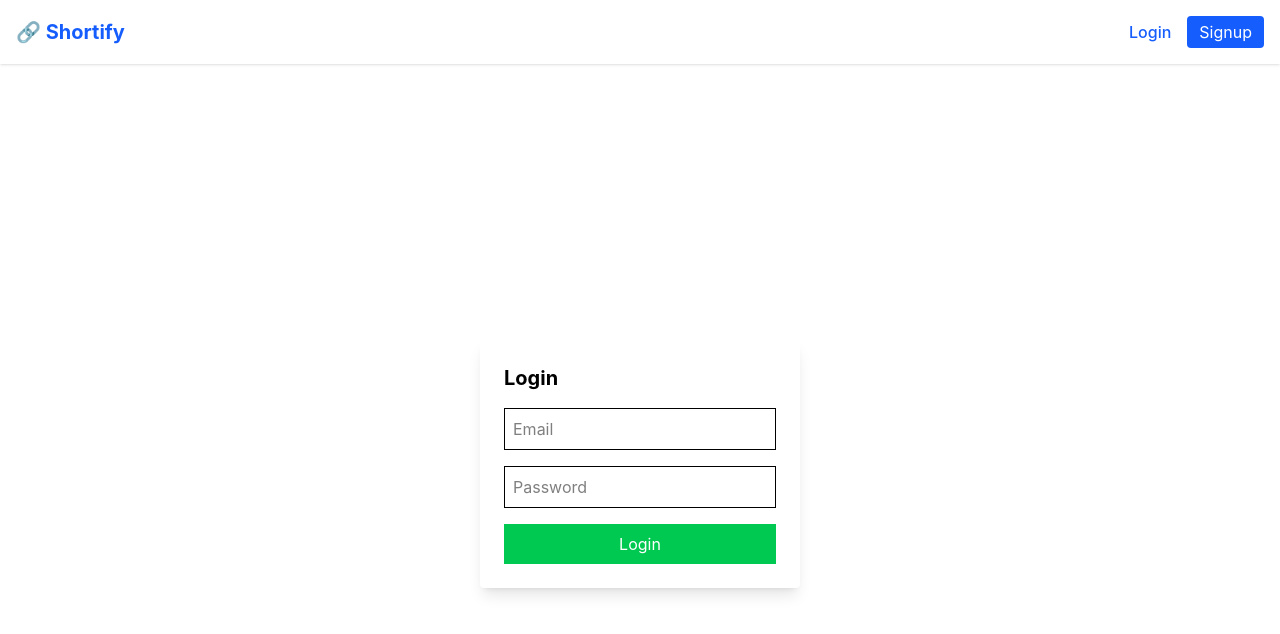
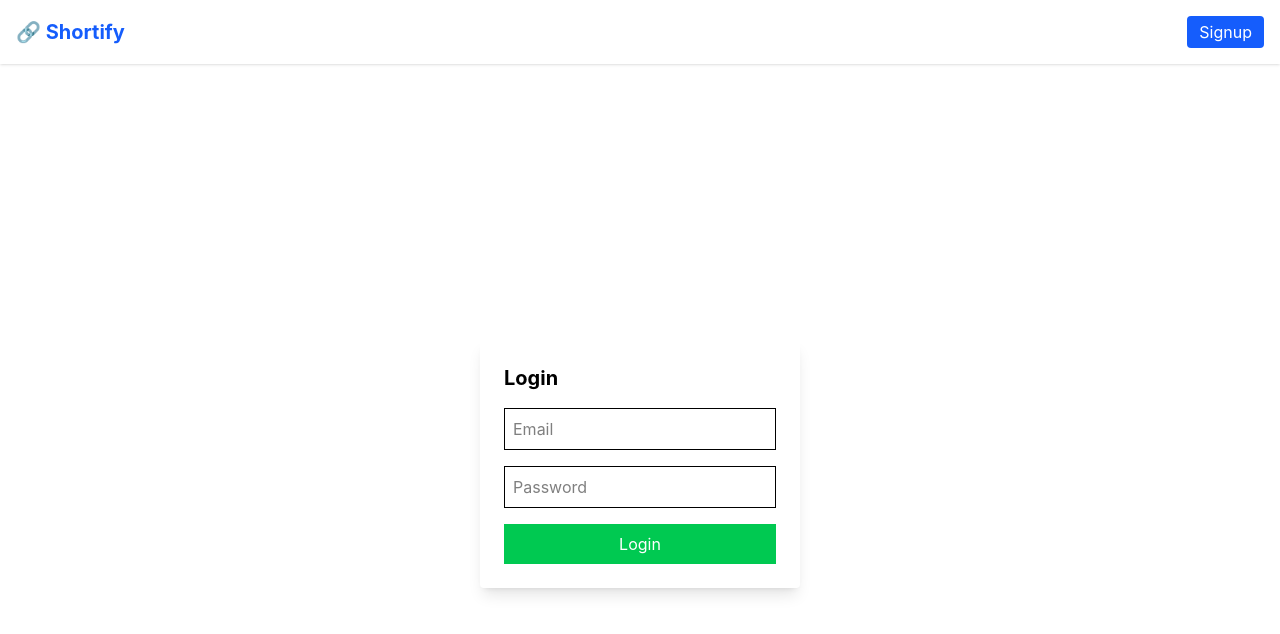
Before and after one commit to laukik-24/UrlShortener, a React app in the folder frontend/: page / in a window 1280 px wide. Shown: the top 634 px of the page. Built offline with nearby package versions, Linux system fonts and the light colour scheme; no server answers; the HTML template or start-up script is replaced by a standard one.

Commit message:
updated navbar

```diff
--- a/frontend/src/components/Navbar.jsx
+++ b/frontend/src/components/Navbar.jsx
@@ -16,13 +16,6 @@ export default function Navbar() {
 
         {!token && (
           <>
-            <Link
-              to="/login"
-              className="text-blue-600 font-medium"
-            >
-              Login
-            </Link>
-
             <Link
               to="/signup"
               className="bg-blue-600 text-white px-3 py-1 rounded"
```
